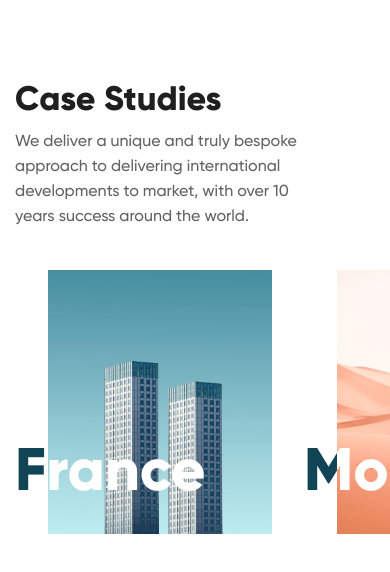
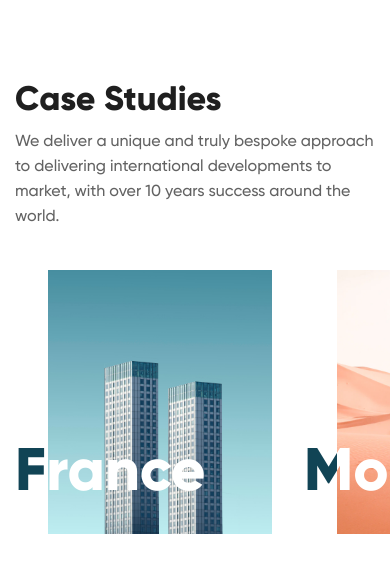
Before and after one commit to Mailerino/Invoriem-layout, a plain HTML site: page index.html in a window 390 px wide. Shown: the top 572 px of the page. Drawn offline with nearby package versions, Linux system fonts and the light colour scheme.

Commit message:
Small changes

```diff
--- a/styles/index.css
+++ b/styles/index.css
@@ -80,7 +80,7 @@ body {
     }
     .section-text {
         font-size: 16px;
-        max-width: 87%;
+        /* max-width: 87%; */
     }
     .case-studies__text {
         margin-bottom: 40px;
--- a/styles/sections/case-studies.css
+++ b/styles/sections/case-studies.css
@@ -9,7 +9,6 @@
 }
 
 /* Slider */
-
 .slide {
     position: relative;
     display: inline-block;
@@ -28,6 +27,9 @@
     -webkit-background-clip: text;
     -webkit-text-fill-color: transparent;
 }
+/* .slider__item {
+    overflow-x: hidden;
+} */
 .slide__img {
     width: 645px;
     height: 760px;
```
